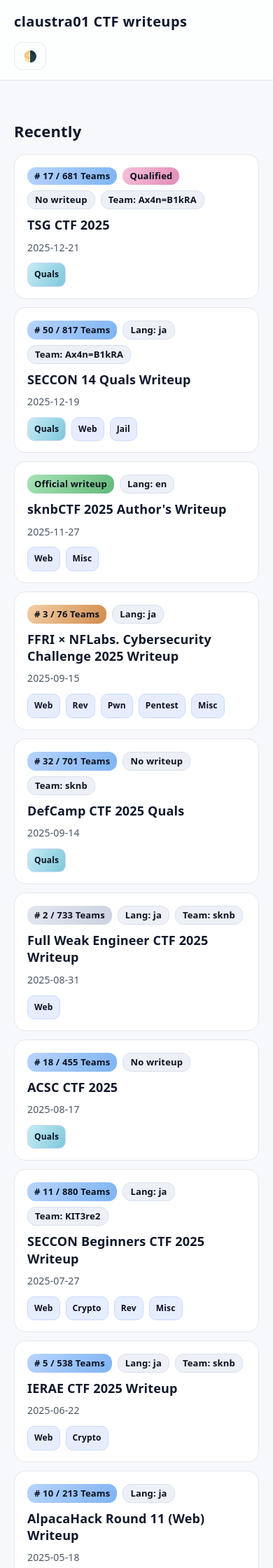
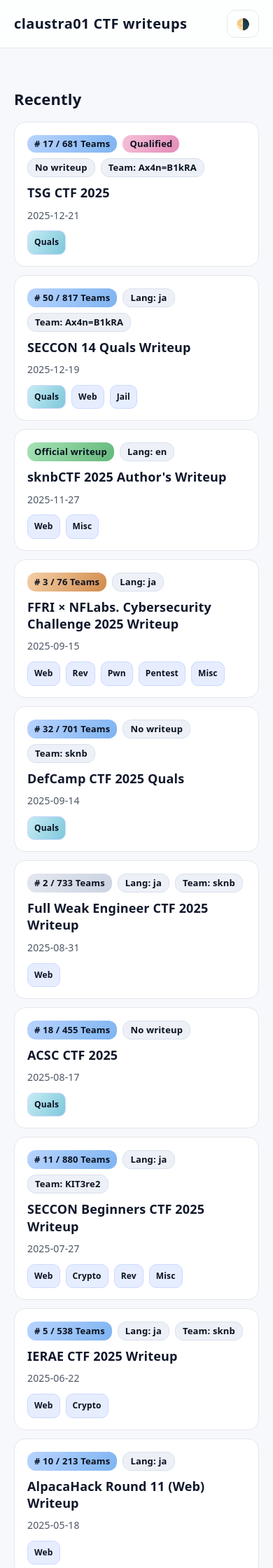
Before and after one commit to claustra01/my-ctf-writeups, a Jekyll site: the page built from index.md, in a window 390 px wide. Shown: the top 2240 px of the page at 70% size. Built offline with Jekyll 4.4.1, drawn with Linux system fonts in a browser that asks for light colours.

Commit message:
fix: header styles

```diff
--- a/assets/css/main.css
+++ b/assets/css/main.css
@@ -653,14 +653,16 @@ a:hover {
 @media (max-width: 720px) {
   .site-header {
     position: static;
-    flex-direction: column;
-    align-items: flex-start;
+    flex-direction: row;
+    align-items: center;
+    justify-content: space-between;
   }
 
   .site-nav {
-    width: 100%;
-    justify-content: flex-start;
-    gap: 10px;
+    width: auto;
+    justify-content: flex-end;
+    gap: 8px;
+    flex-wrap: nowrap;
   }
 
   .page-shell {
```
